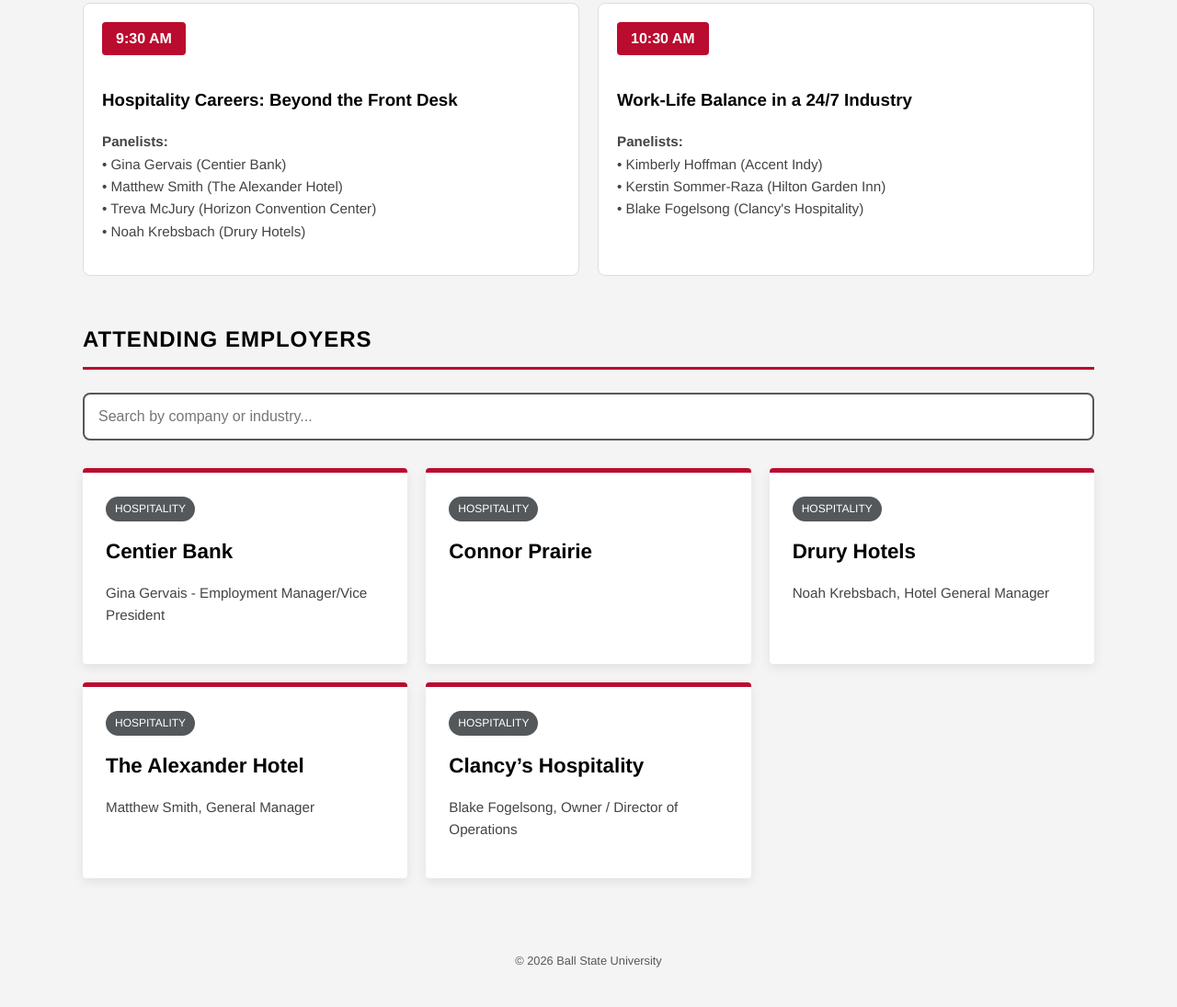
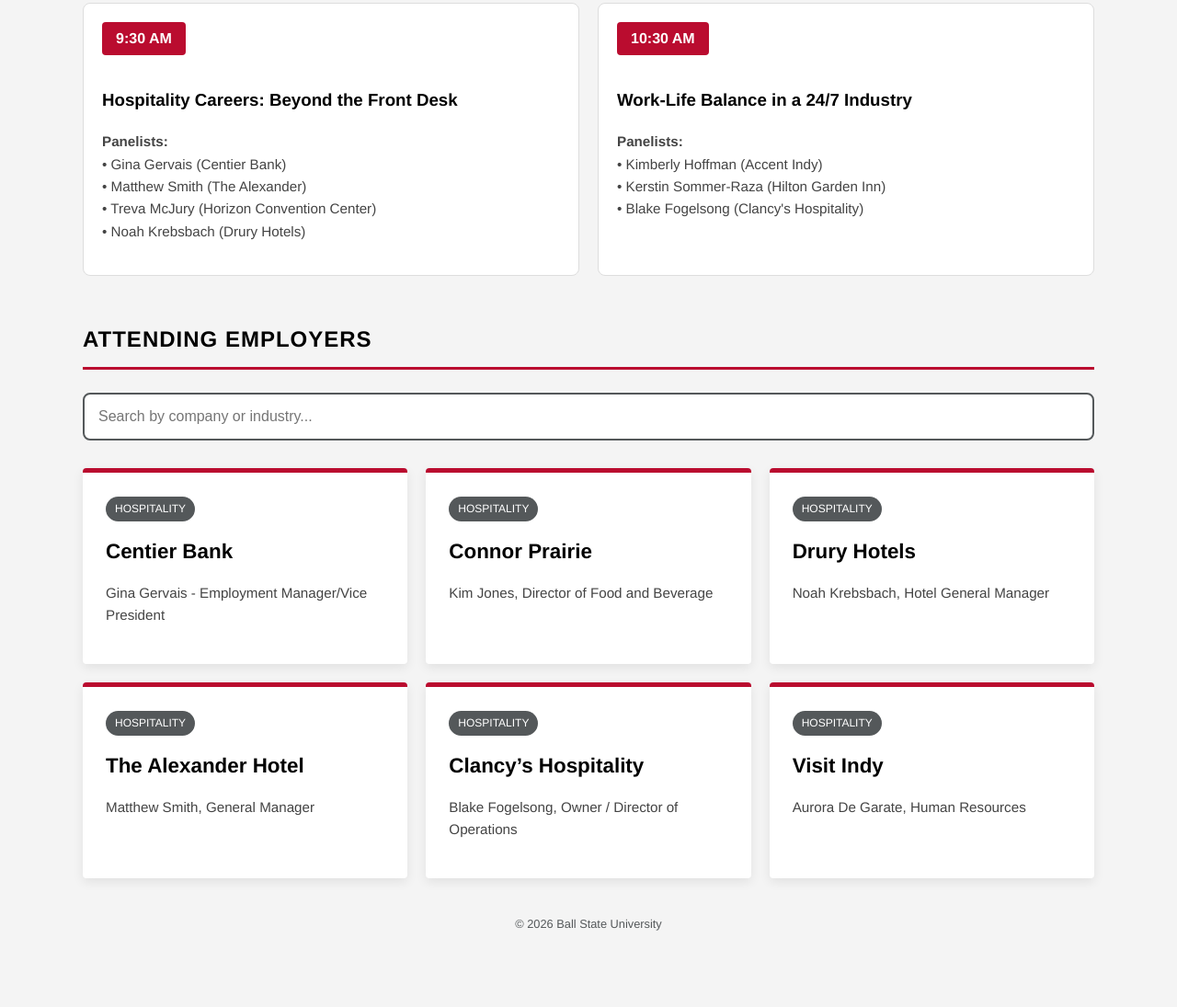
Before and after one commit to IrisMartz/careerfairrr, a plain HTML site: page index.html in a window 1280 px wide. Shown: the part 265-1360 px from the top of the page at 92% size. Drawn offline with Linux system fonts and the light colour scheme.

Commit message:
Fix panelist name and add Visit Indy guest card
Updated panelist name and added a new guest card for Visit Indy.

```diff
--- a/index.html
+++ b/index.html
@@ -147,7 +147,7 @@
             <p class="details">
                 <strong>Panelists:</strong><br>
                 • Gina Gervais (Centier Bank)<br>
-                • Matthew Smith (The Alexander Hotel)<br>
+                • Matthew Smith (The Alexander)<br>
                 • Treva McJury (Horizon Convention Center)<br>
                 • Noah Krebsbach (Drury Hotels)
             </p>
@@ -179,6 +179,7 @@
         <div class="guest-card">
             <span class="industry-tag">Hospitality</span>
             <h2 class="company-name">Connor Prairie</h2>
+            <p class="details">Kim Jones, Director of Food and Beverage</p>
         </div>
         <div class="guest-card">
             <span class="industry-tag">Hospitality</span>
@@ -195,7 +196,11 @@
             <h2 class="company-name">Clancy’s Hospitality</h2>
             <p class="details">Blake Fogelsong, Owner / Director of Operations</p>
         </div>
-    </div>
+        <div class="guest-card">
+            <span class="industry-tag">Hospitality</span>
+            <h2 class="company-name">Visit Indy</h2>
+            <p class="details">Aurora De Garate, Human Resources</p>
+        </div>
 </div>
 
 <footer>
```
